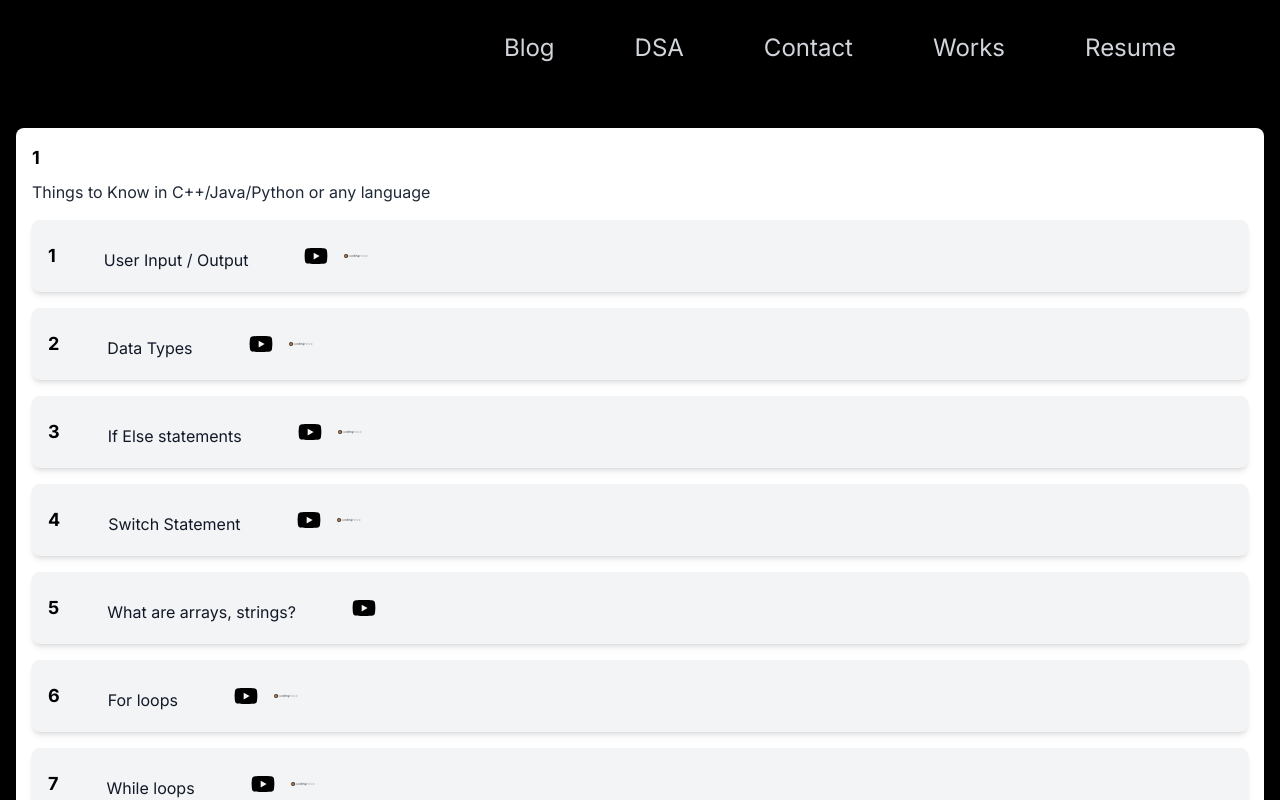
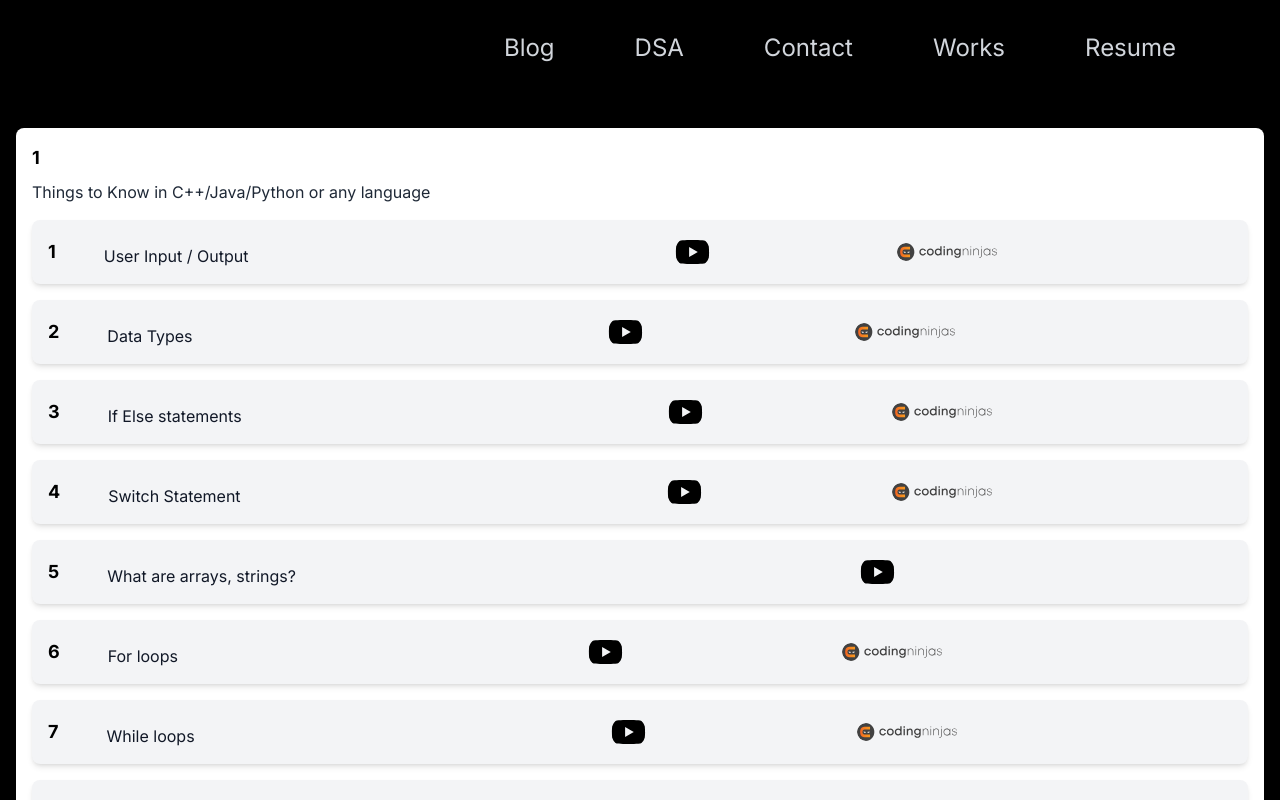
Before and after one commit to shubham21155102/portfolio, a Next.js app in the folder apps/web/: page /progress/1 in a window 1280 px wide. Built offline with nearby package versions, Linux system fonts and the light colour scheme.

Commit message:
add design little bit

```diff
--- a/apps/web/app/progress/[slug]/page.tsx
+++ b/apps/web/app/progress/[slug]/page.tsx
@@ -19,33 +19,43 @@ const IndividualTopics = (props: any) => {
                 <h2 className="text-lg font-bold text-black">{item.sl_no}</h2>
                 <p className="mt-2 text-gray-800">{item.title}</p>
                 <div className="mt-4">
-                  {item.topics.map((topic, index) => {
-                    return (
+                {item.topics.map((topic, index) => (
   <div key={index} className="relative bg-gray-100 rounded-lg shadow-md mb-4">
-                        <div className="p-4 flex items-center">
+    <table className="w-full">
+      <tbody>
+        <tr>
+          <td className="p-4 flex items-center">
             <h3 className="text-lg font-bold text-black mr-2">{topic.sl_no_a2z}</h3>
             <p className="mt-2 text-gray-900 mr-2 px-10">{topic.title}</p>
+          </td>
+          <td className="p-4">
             <Link href={`${topic.yt_link}`} passHref>
               <Image
                 src={"/youtube.svg"}
                 alt="YouTube Link"
                 width={35}
                 height={35}
-                              className="rounded-full px-2 size-10"
+                className="rounded-full"
               />
             </Link>
+          </td>
+          <td className="p-4">
             <p className="mt-2 text-gray-900 mr-2 hidden absolute top-0 left-full bg-white p-2 shadow-lg rounded-lg border border-gray-200 pointer-events-none opacity-0 transition-opacity duration-200 group-hover:opacity-100 ">{topic.tags}</p>
+          </td>
+          <td className="p-4">
             {topic.p1_link && (
               <Link href={`${topic.p1_link}`} target="__blank">
                 <Image
                   src={"/cn.svg"}
                   alt="Link 1"
-                                width={50}
+                  width={100}
                   height={100}
-                                className="rounded-full px-2 size-10"
+                  className="rounded-full"
                 />
               </Link>
             )}
+          </td>
+          <td className="p-4">
             {topic.p2_link && (
               <Link href={`${topic.p2_link}`} target="__blank">
                 <Image
@@ -53,14 +63,17 @@ const IndividualTopics = (props: any) => {
                   alt="Link 2"
                   width={25}
                   height={25}
-                                className="rounded-full px-2 size-10"
+                  className="rounded-full"
                 />
               </Link>
             )}
+          </td>
+        </tr>
+      </tbody>
+    </table>
   </div>
-                      </div>
-                    );
-                  })}
+))}
+
                 </div>
               </div>
             );
```
Lines whose indentation alone changed are shown as unchanged.
